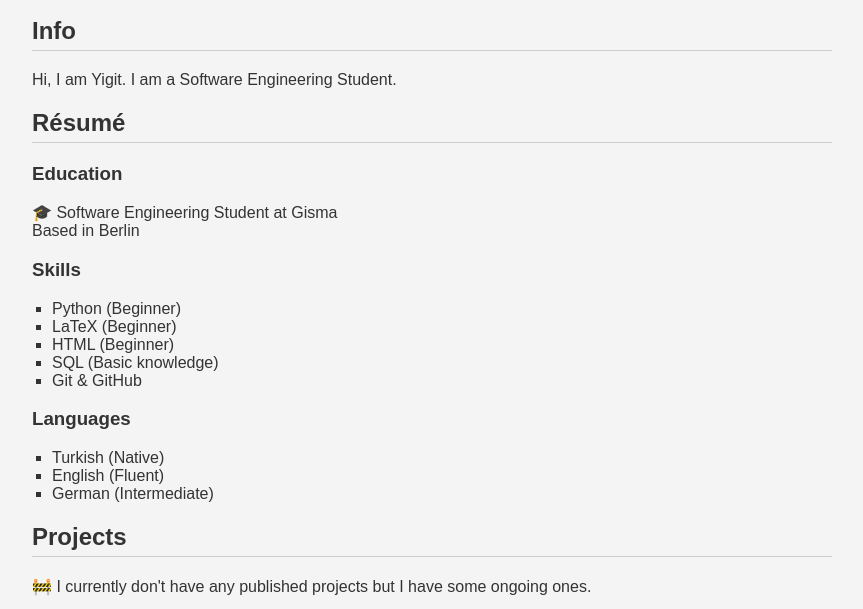
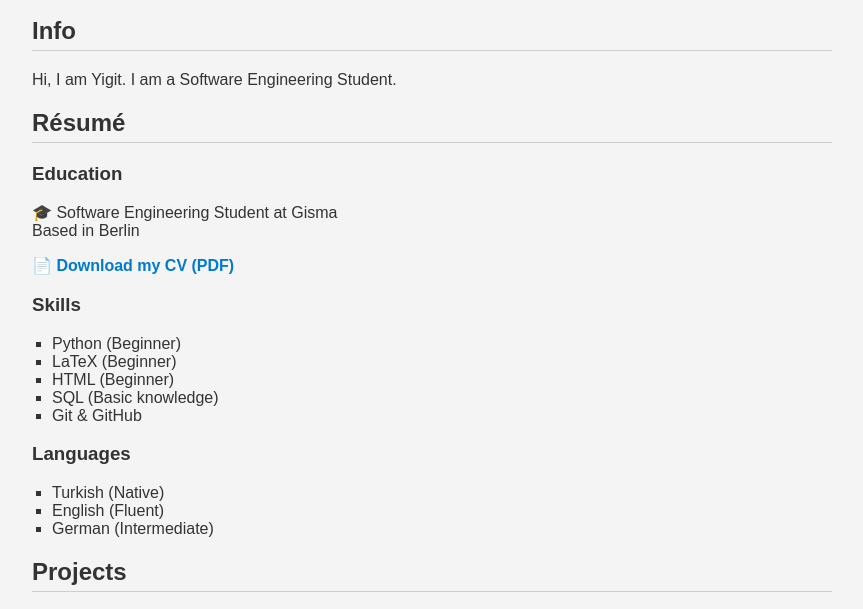
Before and after one commit to TheLuqio/TheLuqio.github.io, a plain HTML site: page index.html in a window 1280 px wide. Shown: the part 121-730 px from the top of the page, without its empty margins (208-1071 px from the left). Drawn offline with Linux system fonts and the light colour scheme.

Commit message:
Update index.html

```diff
--- a/index.html
+++ b/index.html
@@ -22,6 +22,8 @@
     <h2>Résumé</h2>
     <h3>Education</h3>
     <p>🎓 Software Engineering Student at Gisma<br/>Based in Berlin</p>
+    <p><a href="CV.pdf" download style="font-weight: bold; color: #007acc;">📄 Download my CV (PDF)</a></p>
+
 
     <h3>Skills</h3>
     <ul>
```
